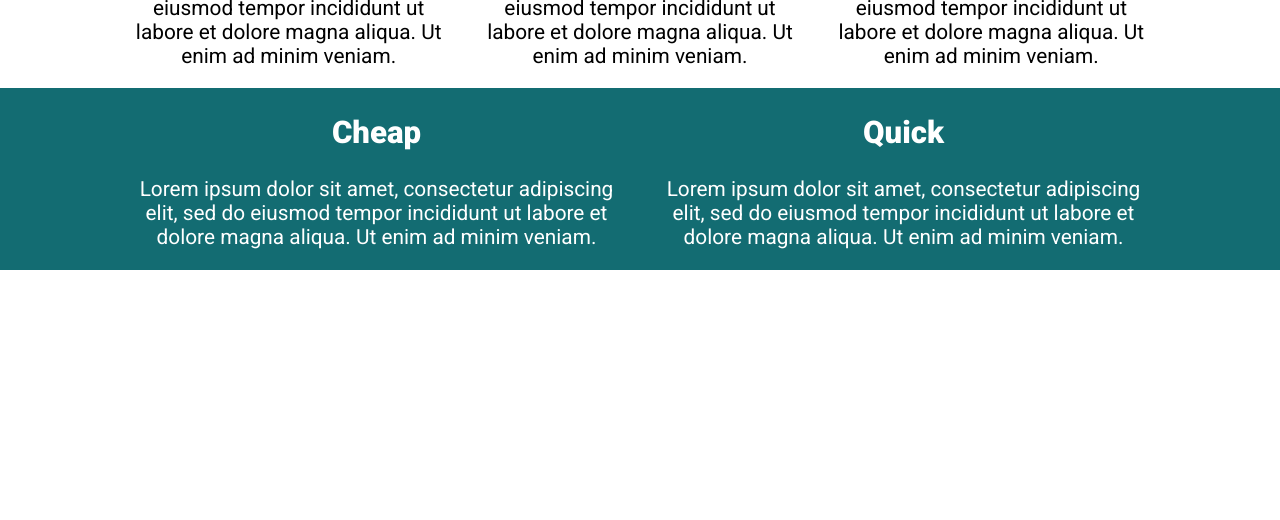
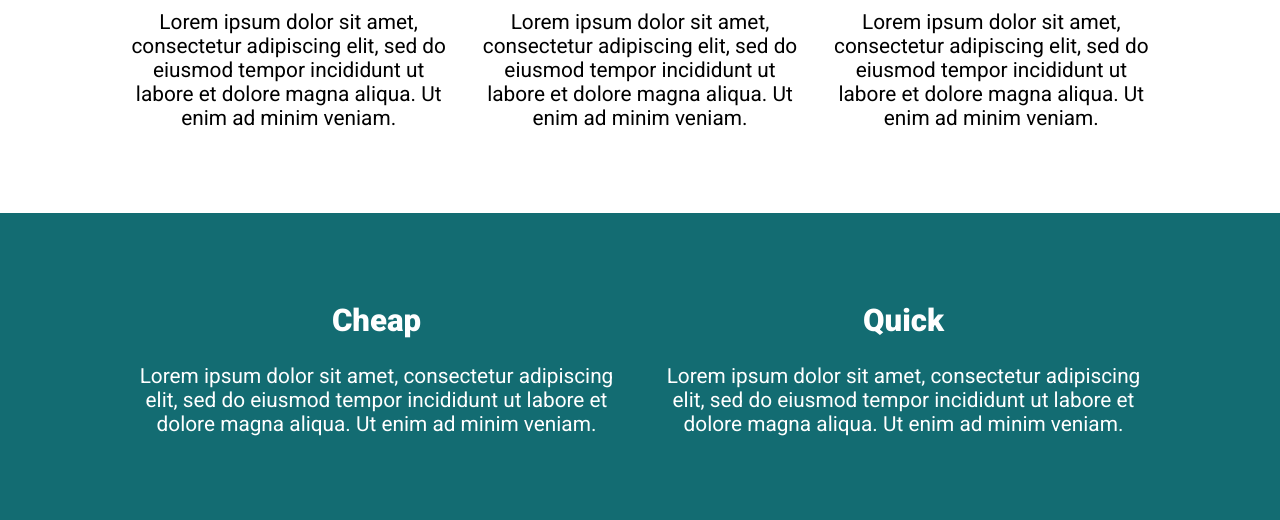
Before and after one commit to emquex/21DaysCSSChallenge-day8, a plain HTML site: page index.html in a window 1280 px wide. Shown: the part 709-1229 px from the top of the page. Before the commit the page ends 979 px from the top, so only its background shows below. Drawn offline with Linux system fonts and the light colour scheme.

Commit message:
added padding to the sections

```diff
--- a/style.css
+++ b/style.css
@@ -82,13 +82,19 @@ h1 {
 .btn:focus {
     opacity: .75;
 }
+.intro-primary{
+    padding: 3em 0;
+}
+
 
 .intro-primary h2 {
     color: #87629A;
+    /* padding: 3em 0; */
 }
 
 .intro-secondary {
     background-color: #136C72;
     /* text-align: center; */
     color: #FFF;
+    padding: 3em 0;
 }
```
